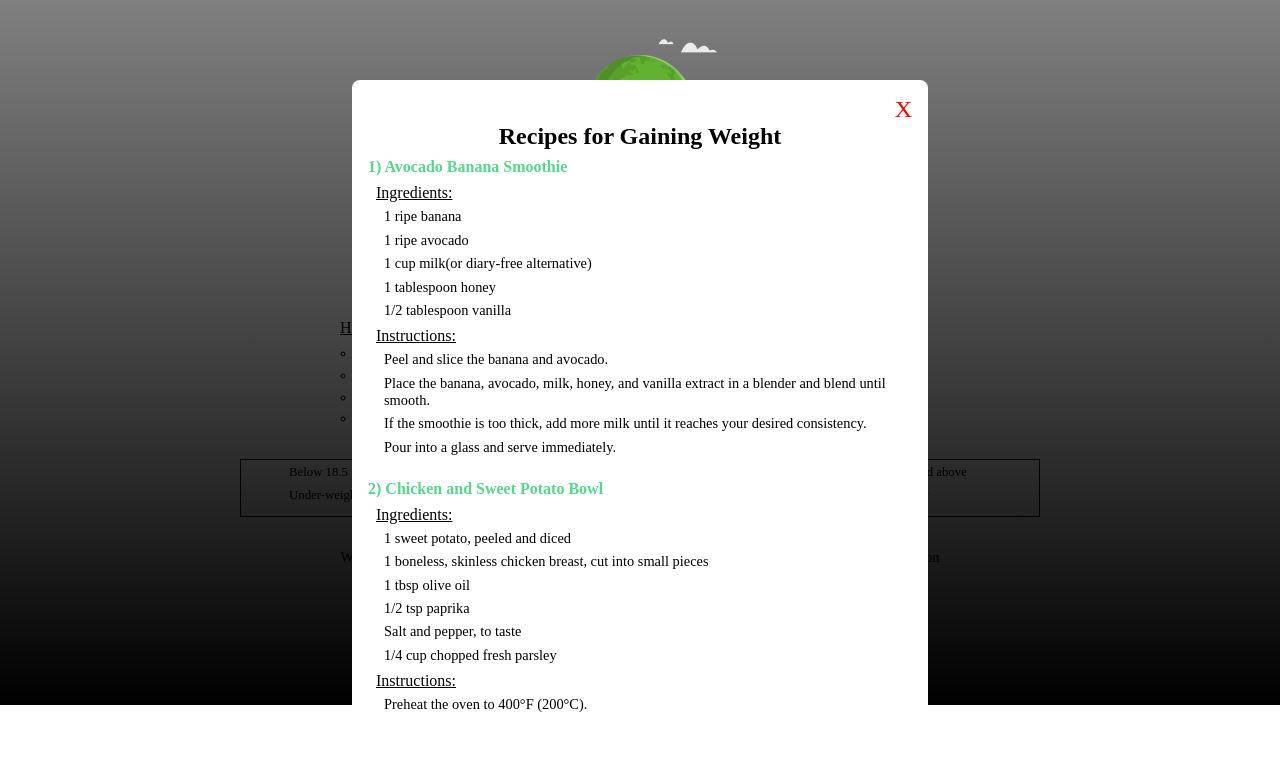
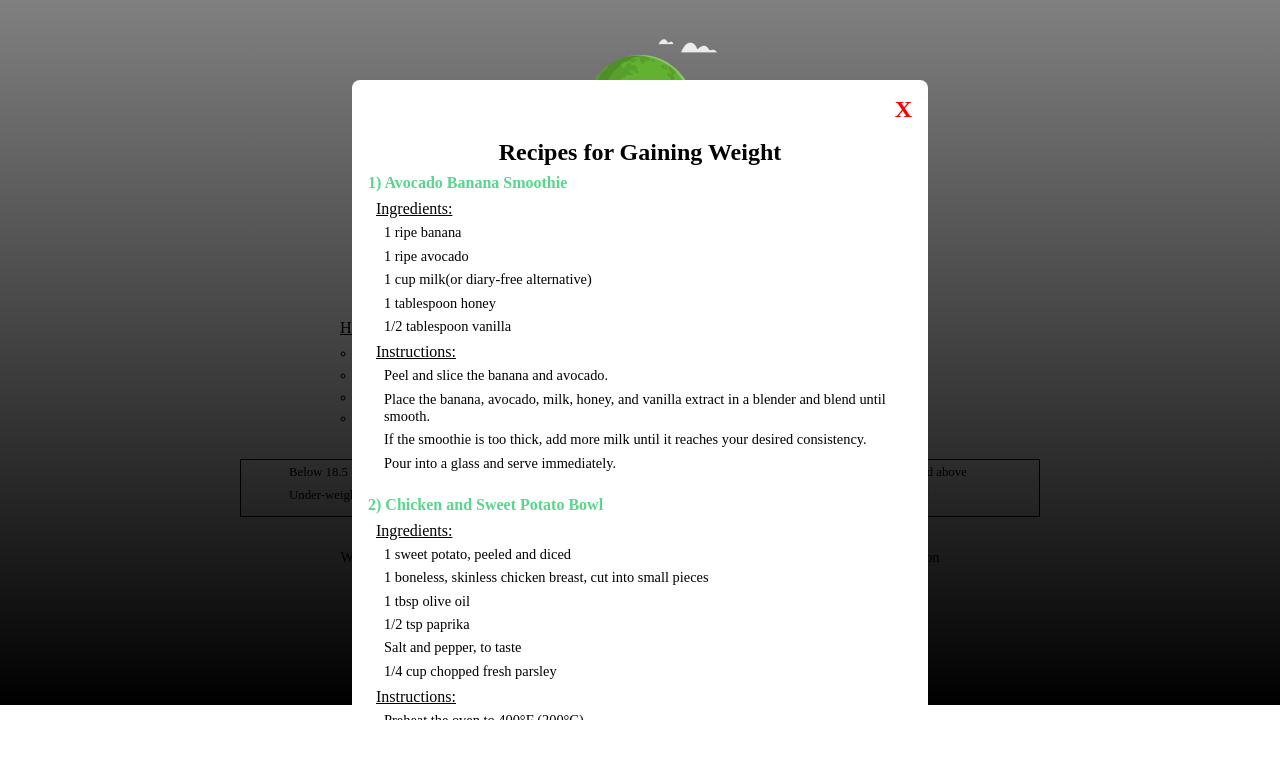
Before and after one commit to Bukason20/Diet-plan-app, a React (Vite) app: page /BMI-info in a window 1280 px wide. Both pictures are taken after a click on the button "Get Recipe Suggestions". Shown: the top 758 px of the page. Built offline with nearby package versions, Linux system fonts and the light colour scheme.

Commit message:
worked on the position of the modal close button

```diff
--- a/src/components/Modal/modal.css
+++ b/src/components/Modal/modal.css
@@ -19,8 +19,14 @@ body{
     color: red;
     width: fit-content;
     margin-left: auto;
+    margin-bottom: 1rem;
     font-size: 1.5rem;
+    font-weight: bolder;
     cursor: pointer;
+    position: sticky !important;
+    top: 0;
+    right: 0;
+    z-index: 200;
 }
 
 /* --------------------------------------------MEDIA QUERY SMALL DEVICES------------------------------------ */
```
